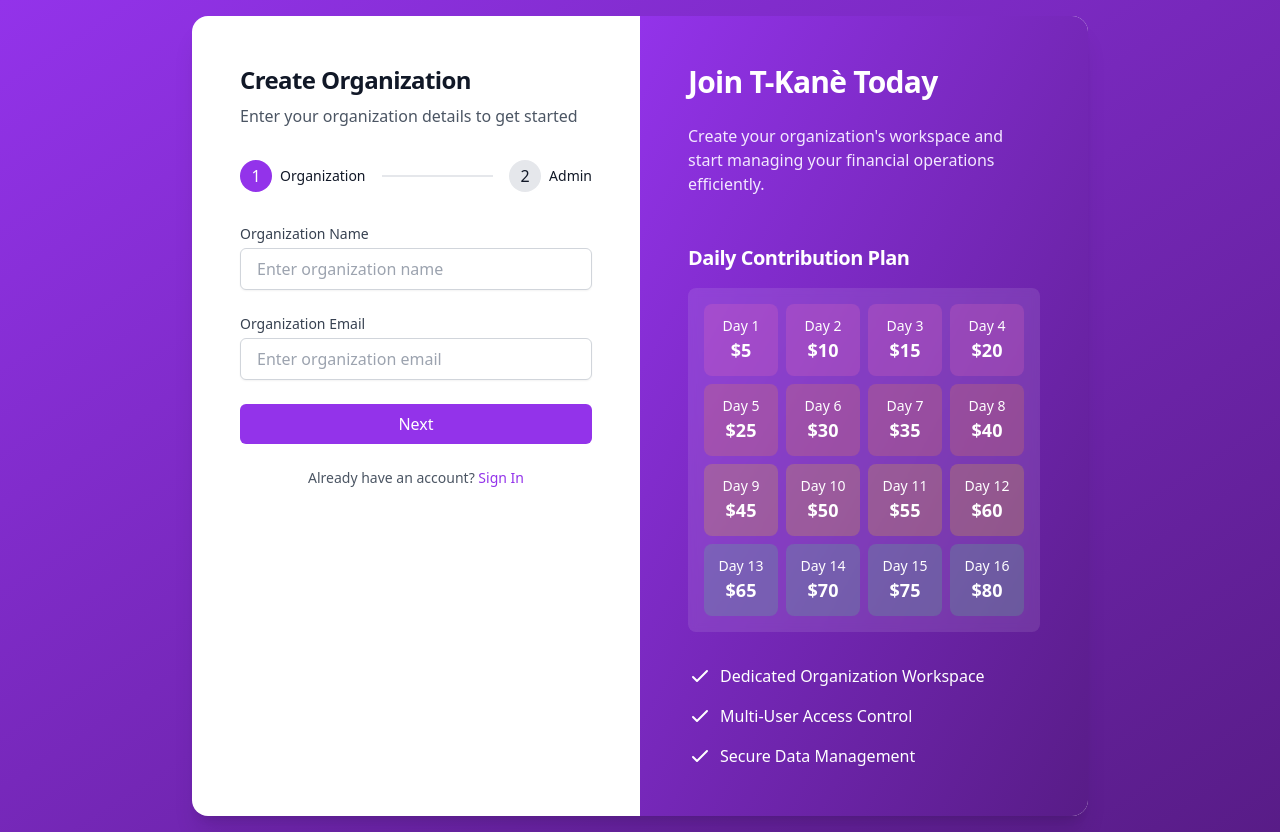
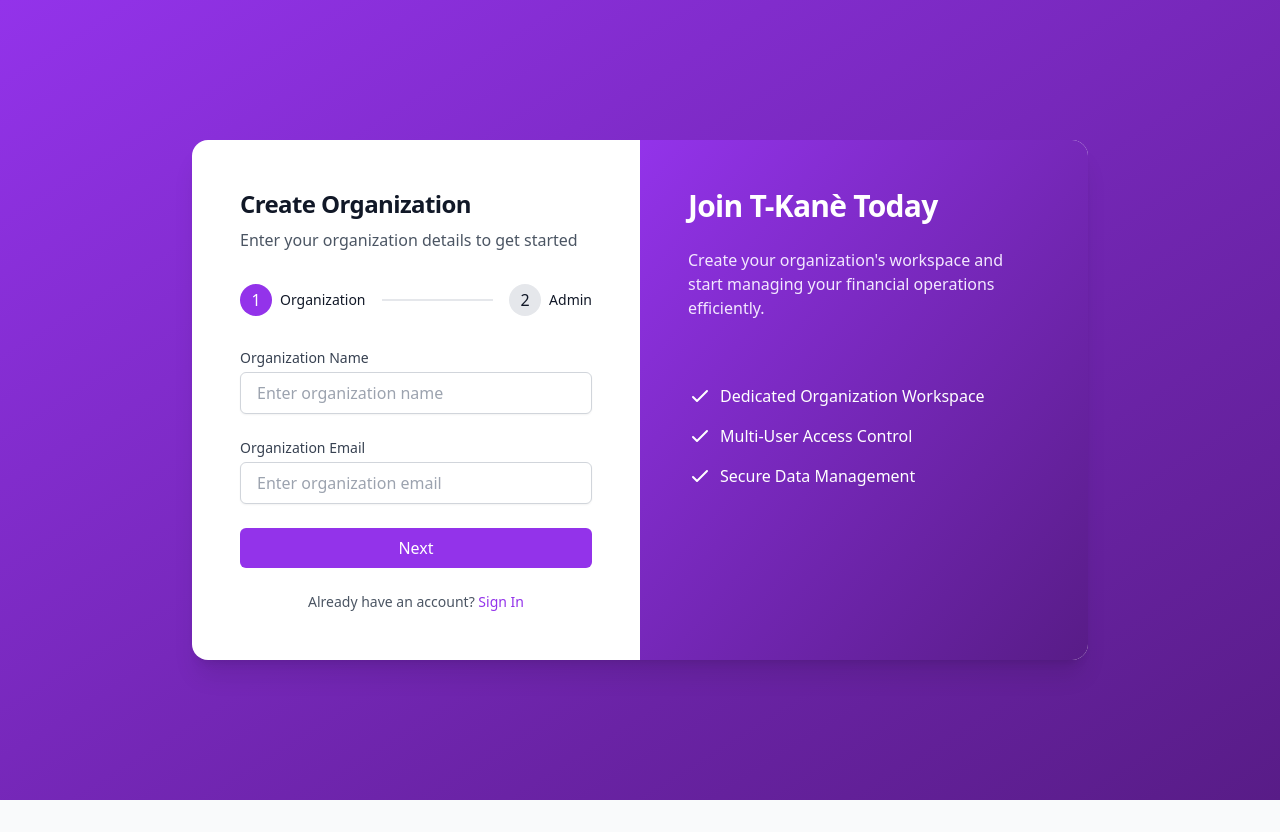
Before and after one commit to bvolvy/t-kane, a React (Vite) app: page /signup in a window 1280 px wide. After the commit the page ends 800 px from the top, so only its background shows below. Built offline with nearby package versions, Linux system fonts and the light colour scheme.

Commit message:
Restore sign-in and sign-up pages to previous versions

```diff
--- a/src/pages/auth/SignIn.tsx
+++ b/src/pages/auth/SignIn.tsx
@@ -74,13 +74,6 @@ const SignIn: React.FC = () => {
       setIsLoading(false);
     }
   };
-
-  const pricingData = [
-    { day: 1, amount: 5 }, { day: 2, amount: 10 }, { day: 3, amount: 15 }, { day: 4, amount: 20 },
-    { day: 5, amount: 25 }, { day: 6, amount: 30 }, { day: 7, amount: 35 }, { day: 8, amount: 40 },
-    { day: 9, amount: 45 }, { day: 10, amount: 50 }, { day: 11, amount: 55 }, { day: 12, amount: 60 },
-    { day: 13, amount: 65 }, { day: 14, amount: 70 }, { day: 15, amount: 75 }, { day: 16, amount: 80 }
-  ];
 
   return (
     <div className="min-h-screen bg-gradient-to-br from-purple-600 to-purple-900 flex items-center justify-center p-4">
@@ -181,26 +174,6 @@ const SignIn: React.FC = () => {
             Manage your organization's financial operations efficiently and securely.
           </p>
 
-          <div className="mt-4">
-            <h3 className="text-xl font-semibold mb-4">Daily Contribution Plan</h3>
-            <div className="grid grid-cols-4 gap-2 bg-white/10 p-4 rounded-lg backdrop-blur-sm">
-              {pricingData.map(({ day, amount }) => (
-                <div
-                  key={day}
-                  className={`p-3 rounded-lg text-center ${
-                    day <= 4 ? 'bg-pink-400/20' :
-                    day <= 8 ? 'bg-orange-400/20' :
-                    day <= 12 ? 'bg-yellow-400/20' :
-                    'bg-green-400/20'
-                  }`}
-                >
-                  <div className="text-sm font-medium">Day {day}</div>
-                  <div className="text-lg font-bold">${amount}</div>
-                </div>
-              ))}
-            </div>
-          </div>
-
           <div className="mt-8">
             <ul className="space-y-4">
               <li className="flex items-center">
--- a/src/pages/auth/SignUp.tsx
+++ b/src/pages/auth/SignUp.tsx
@@ -105,13 +105,6 @@ const SignUp: React.FC = () => {
 
     navigate('/signin');
   };
-
-  const pricingData = [
-    { day: 1, amount: 5 }, { day: 2, amount: 10 }, { day: 3, amount: 15 }, { day: 4, amount: 20 },
-    { day: 5, amount: 25 }, { day: 6, amount: 30 }, { day: 7, amount: 35 }, { day: 8, amount: 40 },
-    { day: 9, amount: 45 }, { day: 10, amount: 50 }, { day: 11, amount: 55 }, { day: 12, amount: 60 },
-    { day: 13, amount: 65 }, { day: 14, amount: 70 }, { day: 15, amount: 75 }, { day: 16, amount: 80 }
-  ];
 
   return (
     <div className="min-h-screen bg-gradient-to-br from-purple-600 to-purple-900 flex items-center justify-center p-4">
@@ -290,26 +283,6 @@ const SignUp: React.FC = () => {
             Create your organization's workspace and start managing your financial operations efficiently.
           </p>
 
-          <div className="mt-4">
-            <h3 className="text-xl font-semibold mb-4">Daily Contribution Plan</h3>
-            <div className="grid grid-cols-4 gap-2 bg-white/10 p-4 rounded-lg backdrop-blur-sm">
-              {pricingData.map(({ day, amount }) => (
-                <div
-                  key={day}
-                  className={`p-3 rounded-lg text-center ${
-                    day <= 4 ? 'bg-pink-400/20' :
-                    day <= 8 ? 'bg-orange-400/20' :
-                    day <= 12 ? 'bg-yellow-400/20' :
-                    'bg-green-400/20'
-                  }`}
-                >
-                  <div className="text-sm font-medium">Day {day}</div>
-                  <div className="text-lg font-bold">${amount}</div>
-                </div>
-              ))}
-            </div>
-          </div>
-
           <div className="mt-8">
             <ul className="space-y-4">
               <li className="flex items-center">
```
